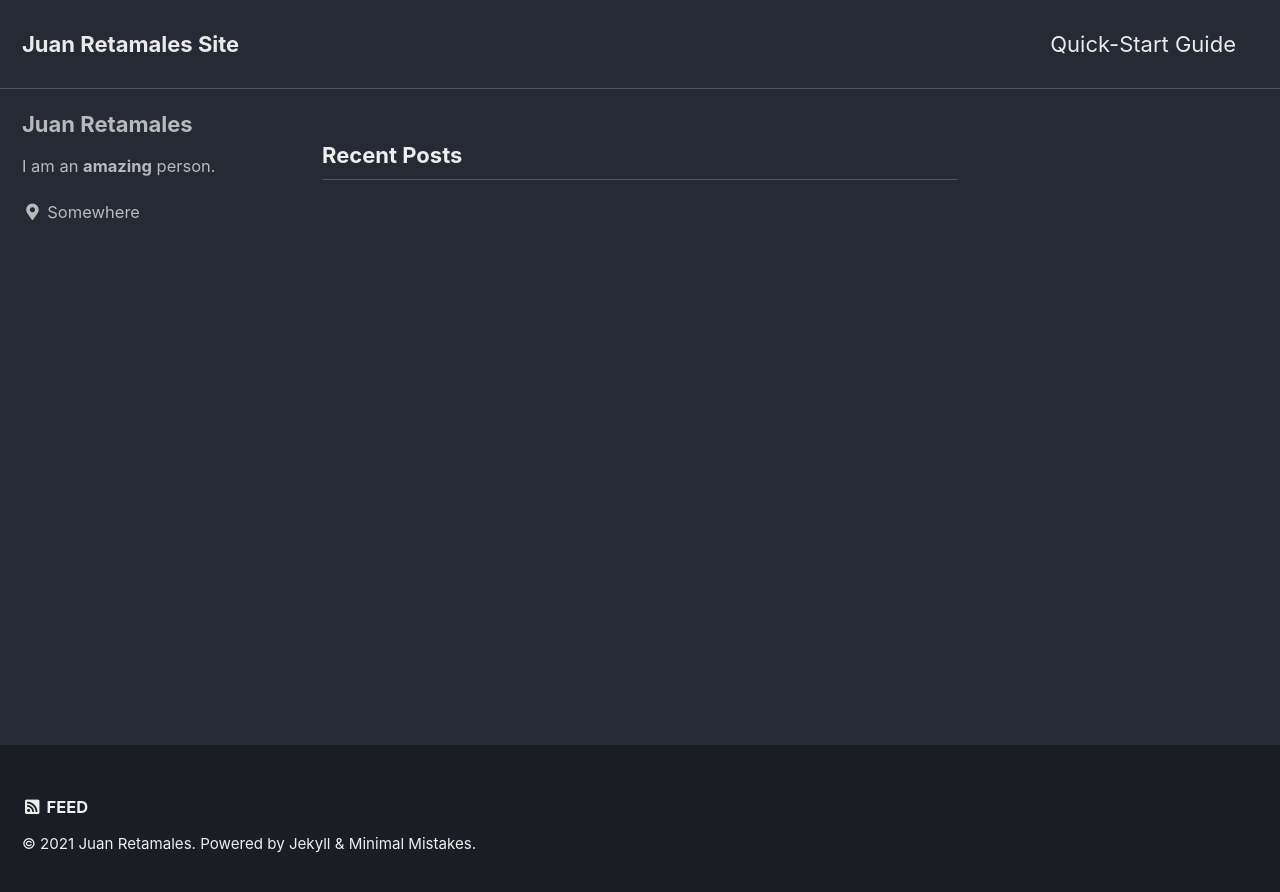
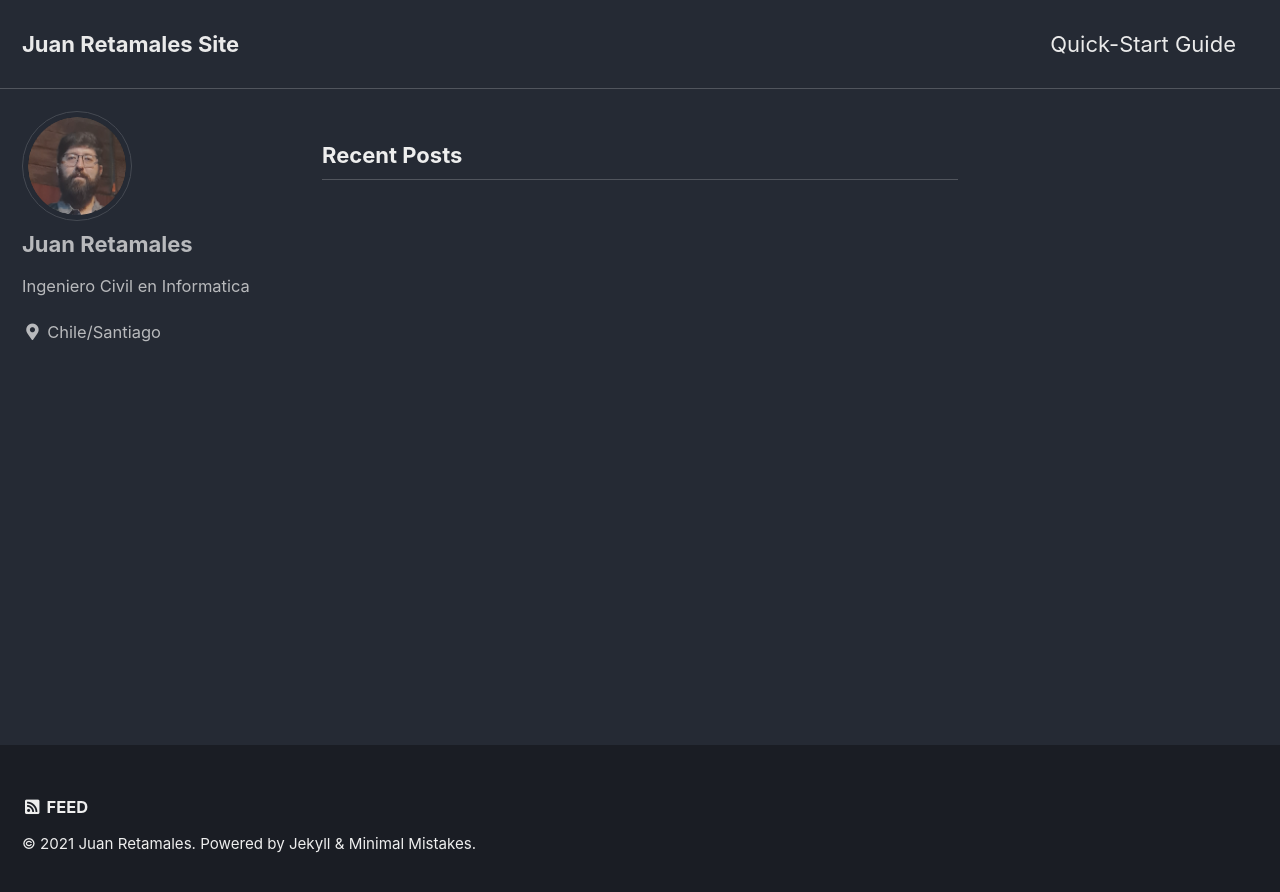
Before and after one commit to juanretamales/blog, a Jekyll site: the page built from index.html, in a window 1280 px wide. Shown: the top 892 px of the page. Built offline with Jekyll 4.4.1, drawn with Linux system fonts in a browser that asks for light colours; cached includes are drawn as plain includes; the list of posts is cut into pages by our own code.

Commit message:
agregado imagen

```diff
--- a/_config.yml
+++ b/_config.yml
@@ -95,9 +95,9 @@ analytics:
 # Site Author
 author:
   name             : "Juan Retamales"
-  avatar           : # path of avatar image, e.g. "/assets/images/bio-photo.jpg"
-  bio              : "I am an **amazing** person."
-  location         : "Somewhere"
+  avatar           : "/assets/images/profile.png"
+  bio              : "Ingeniero Civil en Informatica"
+  location         : "Chile/Santiago"
   email            :
   links:
     - label: "Email"
```
Also changed, not shown: assets/images/profile.png (added).
